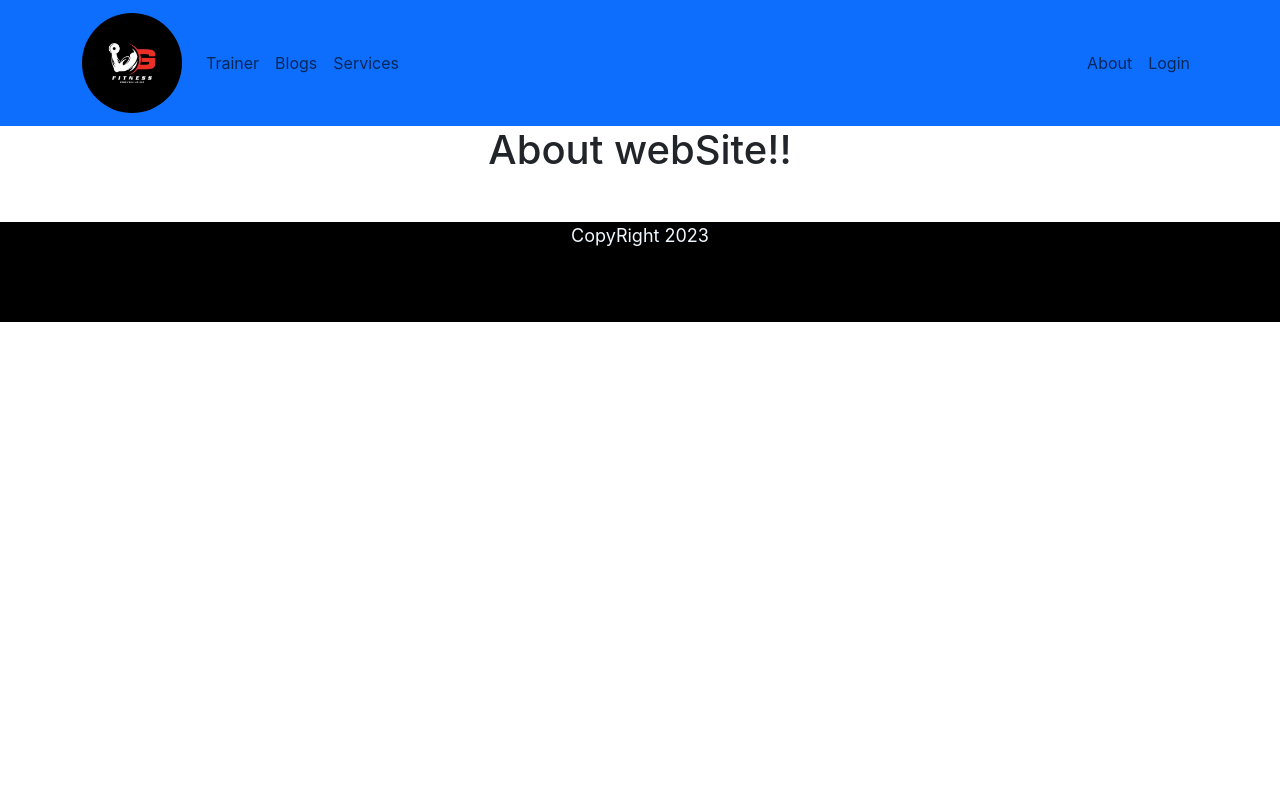
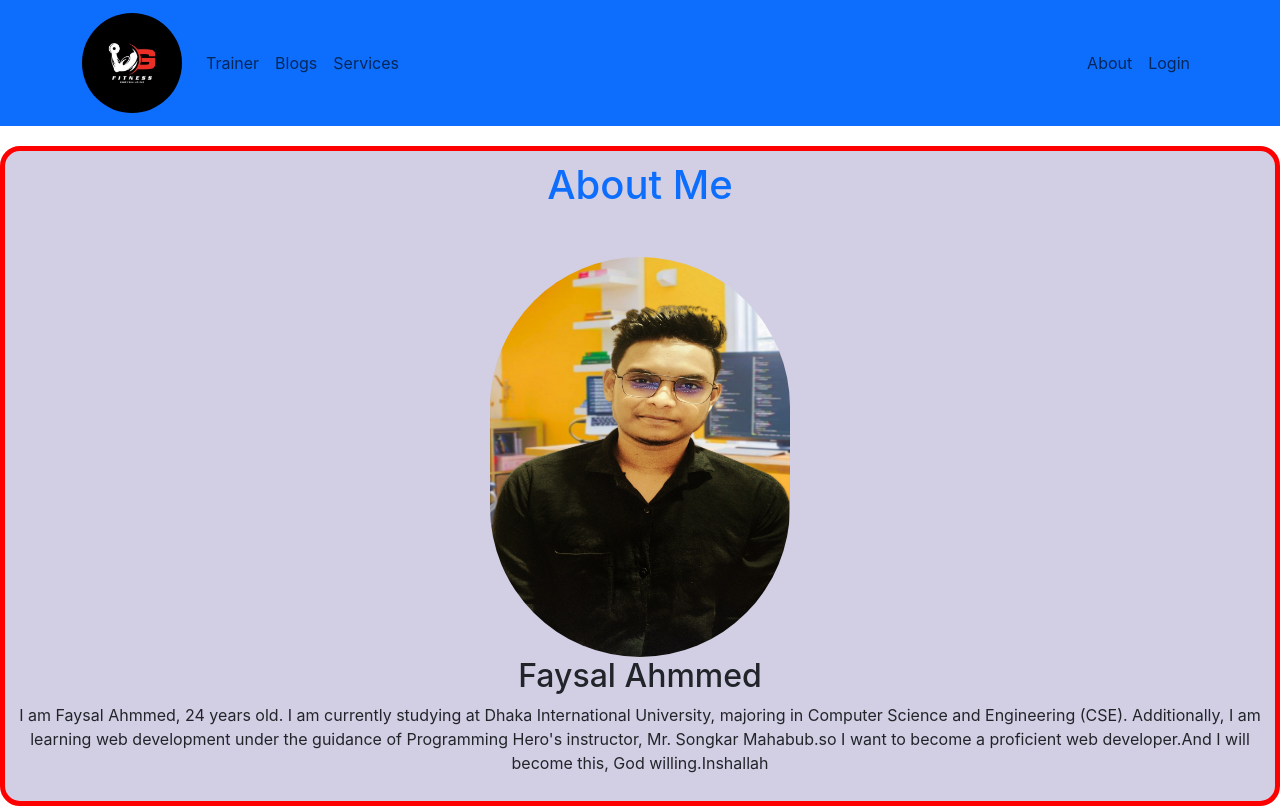
Before and after one commit to faysalahmmed1/Gym-Trainer-App, a React (Create React App) app: page /about in a window 1280 px wide. Shown: the top 808 px of the page. Built offline with nearby package versions, Linux system fonts and the light colour scheme.

Commit message:
ninth commit

```diff
--- /dev/null
+++ b/src/Pages/About/About.css
@@ -0,0 +1,12 @@
+.faysalImg{
+    height: 400px;
+    width: 300px;
+    border-radius: 200px;
+}
+.aboutMe{
+    border: solid red 5px;
+    padding: 10px;
+    border-radius: 20px;
+    margin-top: 20px;
+    background-color: rgb(210, 207, 229);
+}
--- a/src/Pages/About/About.js
+++ b/src/Pages/About/About.js
@@ -1,9 +1,17 @@
 import React from 'react';
+import './About.css';
+import faysal from '../../Images/faysal.jpeg'
 
 const About = () => {
     return (
-        <div>
-                <h1>About webSite!!</h1>
+        <div className='aboutMe'>
+            <h1 className='text-primary mb-5'>About Me </h1>
+
+            <img className='faysalImg' src={faysal}></img>
+            <h2>Faysal Ahmmed </h2>
+            <p>I am Faysal Ahmmed, 24 years old. I am currently studying at Dhaka International University, majoring in Computer Science and Engineering (CSE). Additionally, I am learning web development under the guidance of Programming Hero's instructor, Mr. Songkar Mahabub.so I want to become a proficient web developer.And I will become this, God willing.Inshallah
+            </p>
+
         </div>
     );
 };
--- a/src/Pages/Login/Register/Register.js
+++ b/src/Pages/Login/Register/Register.js
@@ -1,6 +1,7 @@
 import React from 'react';
 import './Register.css';
 import { Link } from 'react-router-dom';
+
 
 const Register = () => {
     return (
@@ -12,6 +13,7 @@ const Register = () => {
                 <input type='password' name='password' id='' placeholder='Enter your Password' ></input>
                 <input className='btn btn-primary' type='submit' value='Register'></input>
             </form>
+            <p>Already you have an account? <Link className='text-decoration-none ' to={'/login'}>please Login</Link></p>
         </div>
     );
 };
```
Also changed, not shown: src/Images/faysal.jpeg (added).
